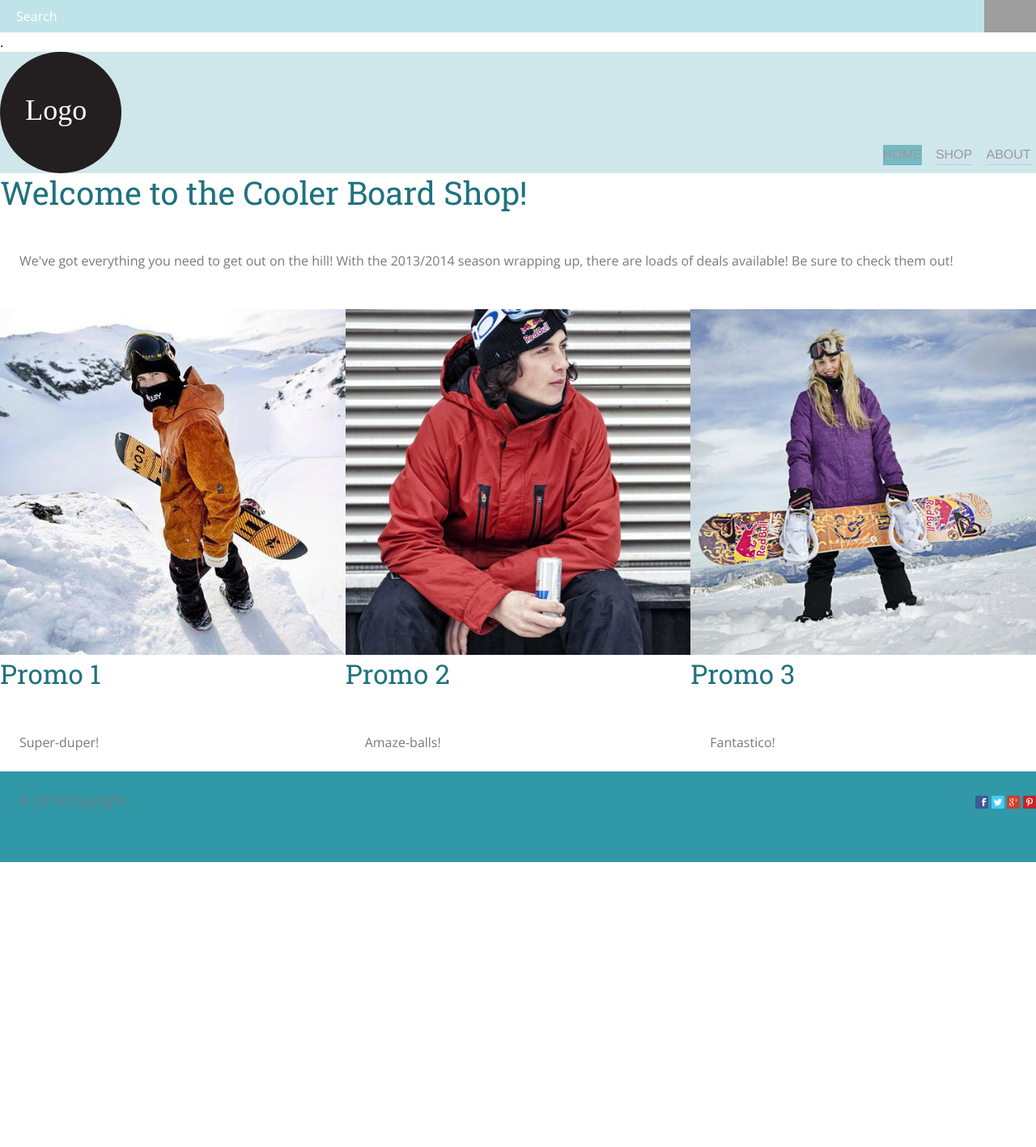
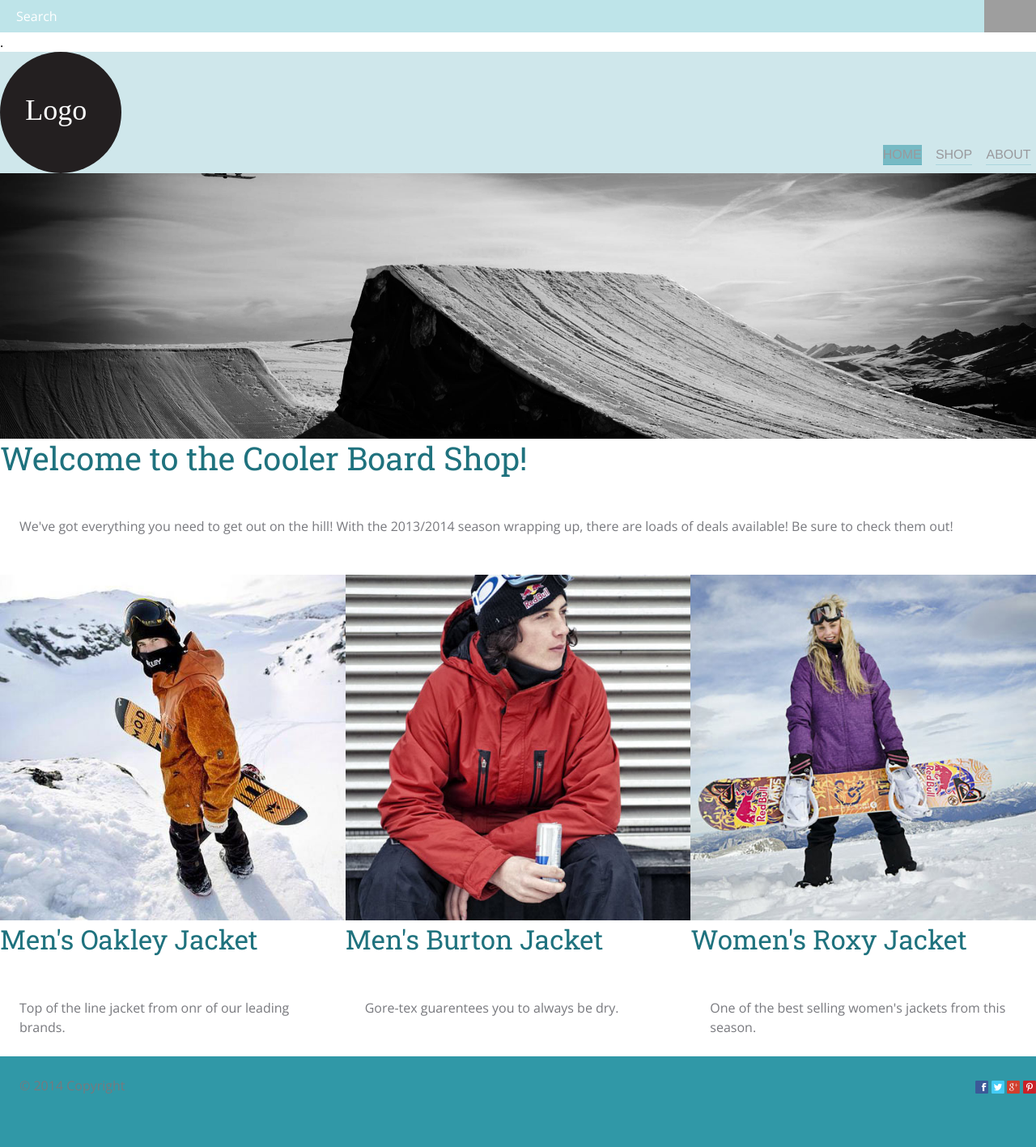
Before and after one commit to boot0080/ecommerce-website, a Jekyll site: the page built from index.html, in a window 1280 px wide. Shown: the whole page at 81% size. Built offline with Jekyll 4.4.1, drawn with Linux system fonts in a browser that asks for light colours; Markdown is read by kramdown in place of the engine named in the settings; before the commit the page ends 1065 px from its top, so only the background shows below that; grey boxes are pictures that could not be loaded.

Commit message:
added a banner to index.html

```diff
--- a/_layouts/default.html
+++ b/_layouts/default.html
@@ -60,8 +60,7 @@
 </div>
 {% endif %}
 
-    {{content}}
-
+{{content}}
 
 
     <footer class="footer pad-t">
--- a/css/header.css
+++ b/css/header.css
@@ -39,3 +39,15 @@
 .current {
     background-color: rgba(48, 152, 167, 0.56);
 }
+
+
+.banner {
+    background: #8bbc3c url("../images/banner1.jpg") no-repeat center center;
+    background-size: cover;
+    padding: 18em 1em 1em;
+    text-align: center;
+}
+
+.banner h2 {
+    color: #fff;
+}
--- a/index.html
+++ b/index.html
@@ -9,14 +10,14 @@ meta: Now is the time and this is the place. Welcome to the Cooler Board Shop.
 
 <div class="grid">
     <div class="gutter unit unit-s-1 unit-m-1-3 unit-l-1-3">
-        {% include promo-small.html title="Promo 1" desc="Super-duper!" image="snowboarders/stalesandbech.jpg" %}
+        {% include promo-small.html title="Men's Oakley Jacket" desc="Top of the line jacket from onr of our leading brands." image="snowboarders/stalesandbech.jpg" %}
     </div>
 
     <div class="gutter unit unit-s-1 unit-m-1-3 unit-l-1-3">
-        {% include promo-small.html title="Promo 2" desc="Amaze-balls!" image="snowboarders/markmcmorris.jpg" %}
+        {% include promo-small.html title="Men's Burton Jacket" desc="Gore-tex guarentees you to always be dry." image="snowboarders/markmcmorris.jpg" %}
     </div>
 
     <div class="gutter unit unit-s-1 unit-m-1-3 unit-l-1-3">
-        {% include promo-small.html title="Promo 3" desc="Fantastico!" image="snowboarders/aimeefuller.jpg" %}
+        {% include promo-small.html title="Women's Roxy Jacket" desc="One of the best selling women's jackets from this season." image="snowboarders/aimeefuller.jpg" %}
     </div>
 </div>
```
Also changed, not shown: other parts of index.html (+1 -0 lines), images/banner1.jpg (added), images/banner2.jpg (added).
